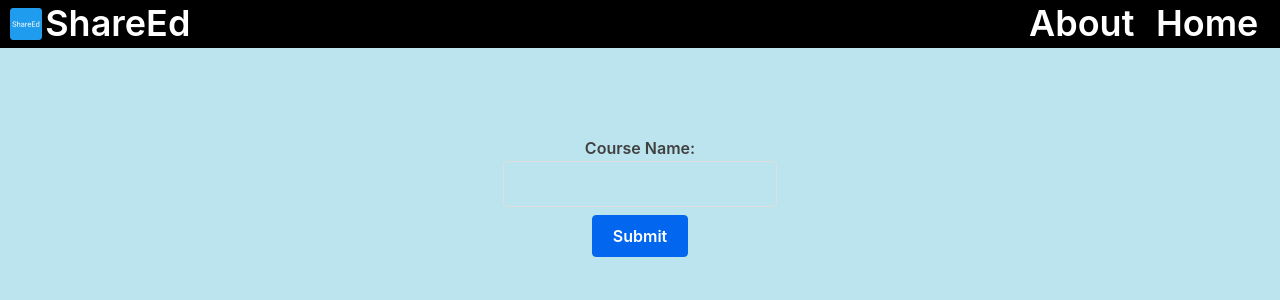
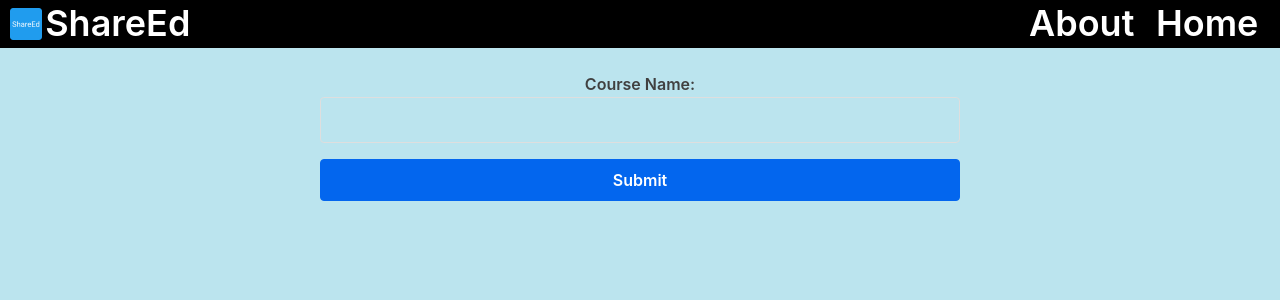
Before and after one commit to ChefYeum/ShareEd, a React app in the folder web/: page / in a window 1280 px wide. Shown: the top 300 px of the page. Built offline with nearby package versions, Linux system fonts and the light colour scheme.

Commit message:
css updates

```diff
--- a/web/src/components/DrivePreview.js
+++ b/web/src/components/DrivePreview.js
@@ -3,14 +3,17 @@ import React from 'react';
 function DrivePreview(props){
 
     return(
-        <div className ='drive-preview'>
-            <div className='faded-bottom-line'><h2 className='left'>{props.name}</h2></div>
-
-                <p>{props.description}</p>
-            <span>
-                <p>{props.author}</p>
-                <p>{props.rating}</p>
-            </span>
+        <div className = 'drive-preview'>
+            <li>
+                <div className='head'>
+                    <h2>{props.name}</h2>
+                    <p>{props.author}</p>
+                </div>
+                <div className='body'>
+                    <p>{props.description}</p>
+                    <p>{props.rating}</p>
+                </div>
+            </li>
         </div>
     );
 }
--- a/web/src/components/SearchForm.js
+++ b/web/src/components/SearchForm.js
@@ -22,7 +22,7 @@ class SearchForm extends React.Component{
 
     render(){
         return(
-        <form className ='text-center' onSubmit={(event) => this.handleSubmit(event)}>
+        <form className ='search-form text-center' onSubmit={(event) => this.handleSubmit(event)}>
             <label >Course Name:
                 <input
                     type="text" value={this.state.value}
--- a/web/src/css/customStyle.css
+++ b/web/src/css/customStyle.css
@@ -88,9 +88,7 @@ body{
 
 /* drive browser */
 .drive-browser {
-    padding-left:5%;
-    padding-right:5%;
-    padding-top:5%;
+    width: 100%;
     display: flex;
     flex-direction: column;
     align-items: center;
@@ -116,16 +114,39 @@ body{
 .drive-preview {
     width: 20em;
     height: 16em;
-    border-radius: 15px;
+    border-radius: 2px;
     border: 2px solid black;
-    background: #5DBCD2;
+    background: none;
     padding: 10px;
+    padding-top: 0px;
     margin: 10px;
-    display: flex;
-    flex-direction: column;
+    color: black;
+    display: inline-block;
+}
+.drive-preview li{
+    list-style-type: none;
+}
+.drive-preview body{
+    border: 1px solid black;
+    background-color: white;
+}
+
+.drive-preview head{
+    display:inline-flex;
+    background-color: black;
+    color:white;
+}
+.drive-preview h2{
+
 }
 .drive-preview:hover{
     background-color: rgb(126, 205, 223);
+}
+/*Search form*/
+.search-form{
+    width: 50%;
+    display: flex;
+    flex-direction: column;
 }
 /*utility*/
 .no-link-effects:hover,
```
